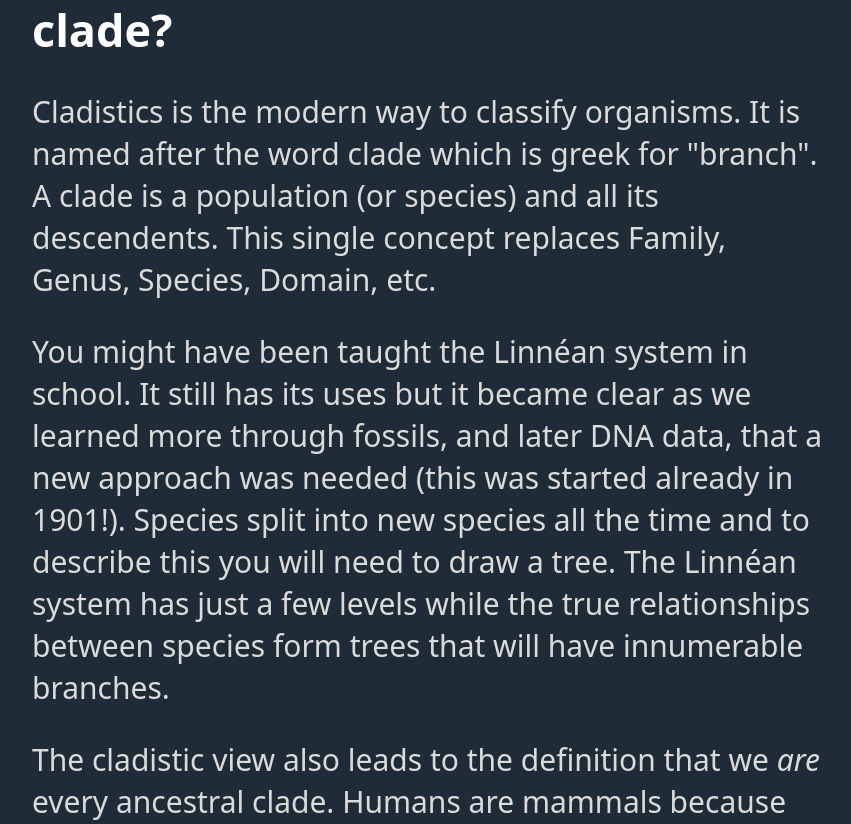
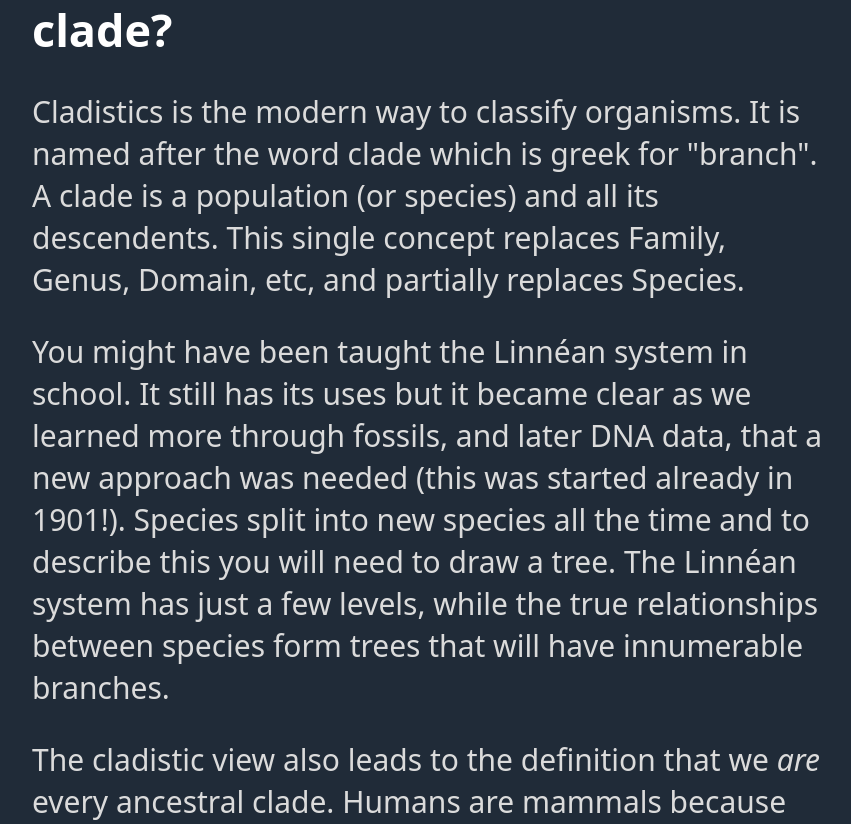
Before and after one commit to boxed/relatedhow, a Django app: page / in a window 1280 px wide. Shown: the part 677-1501 px from the top of the page, without its empty margins (208-1059 px from the left). Run offline with Django 3.2, Linux system fonts and the light colour scheme; parts of the project's set-up code (start-up, migrations or seed data) failed here and were passed over.

Commit message:
Fixed intro text

```diff
--- a/relatedhow/viewer/templates/viewer/index.html
+++ b/relatedhow/viewer/templates/viewer/index.html
@@ -14,9 +14,9 @@
 
 <h2>What is cladistics and what is a clade?</h2>
 
-    <p>Cladistics is the modern way to classify organisms. It is named after the word clade which is greek for "branch". A clade is a population (or species) and all its descendents. This single concept replaces Family, Genus, Species, Domain, etc.</p>
+    <p>Cladistics is the modern way to classify organisms. It is named after the word clade which is greek for "branch". A clade is a population (or species) and all its descendents. This single concept replaces Family, Genus, Domain, etc, and partially replaces Species.</p>
 
-    <p>You might have been taught the Linnéan system in school. It still has its uses but it became clear as we learned more through fossils, and later DNA data, that a new approach was needed (this was started already in 1901!). Species split into new species all the time and to describe this you will need to draw a tree. The Linnéan system has just a few levels while the true relationships between species form trees that will have innumerable branches.</p>
+    <p>You might have been taught the Linnéan system in school. It still has its uses but it became clear as we learned more through fossils, and later DNA data, that a new approach was needed (this was started already in 1901!). Species split into new species all the time and to describe this you will need to draw a tree. The Linnéan system has just a few levels, while the true relationships between species form trees that will have innumerable branches.</p>
 
     <p>The cladistic view also leads to the definition that we <i>are</i> every ancestral clade. Humans are mammals because we are descendent of a species "mammal". By the same logic we are also monkeys, apes, tetrapods, lobe-finned fishes, vertebrates, eukaryotes and archea. This is probably very different from what you were taught in school! When I was a child we were told many times that "whales are mammals, not fish". But looking at this cladistic definition we see that this is wrong. Whales are mammals, which are fish.</p>
 
```
